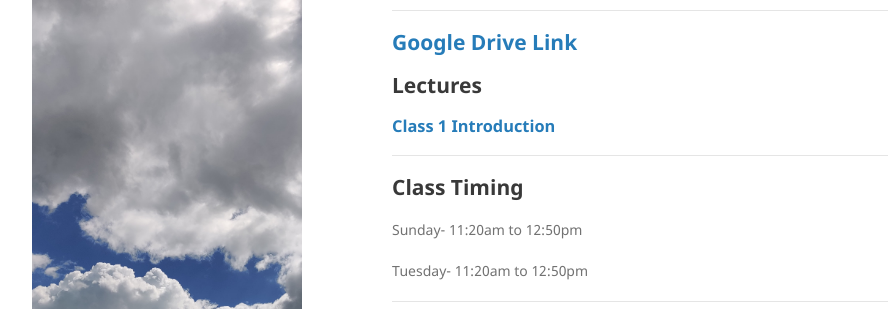
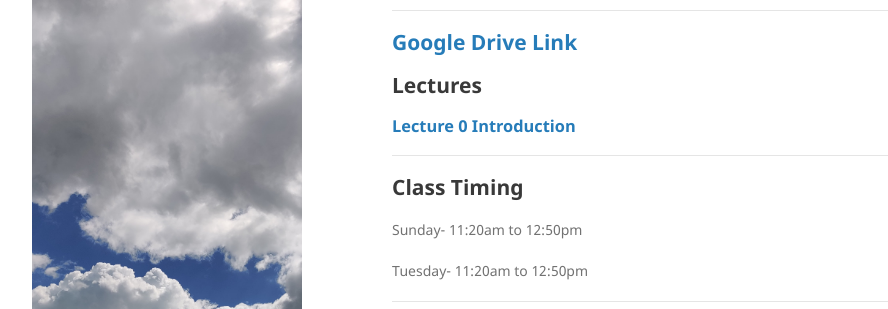
Before and after one commit to mohammadmotiurrahman/mohammadmotiurrahman.github.io, a Jekyll site: the page built from cse211_2/index.md, in a window 1280 px wide and 900 px high, scrolled down 622 px. Shown: the part 174-483 px from the top of the window, without its empty margins (178-1066 px from the left). Built offline with Jekyll 4.4.1, drawn with Linux system fonts in a browser that asks for light colours; our own code applies the rules of GitHub Pages for plain Markdown files.

Commit message:
Update index.md

```diff
--- a/cse211_2/index.md
+++ b/cse211_2/index.md
@@ -39,7 +39,8 @@ Office Hour Time: By appointment
 
 ## Lectures
 
-### [Class 1 Introduction](https://docs.google.com/presentation/d/1YQIYQnvXnlkiia6zMUk-cc0ZF_SGymxL5m0YtfhgM6Q/edit?usp=sharing)
+### [Lecture 0 Introduction](https://docs.google.com/presentation/d/122dASDvKv-0vbwAWQUJcUTDo6oysnvg4nAyLGaV0ABA/edit?usp=sharing)
+
 * * *
 ## Class Timing
 
```
